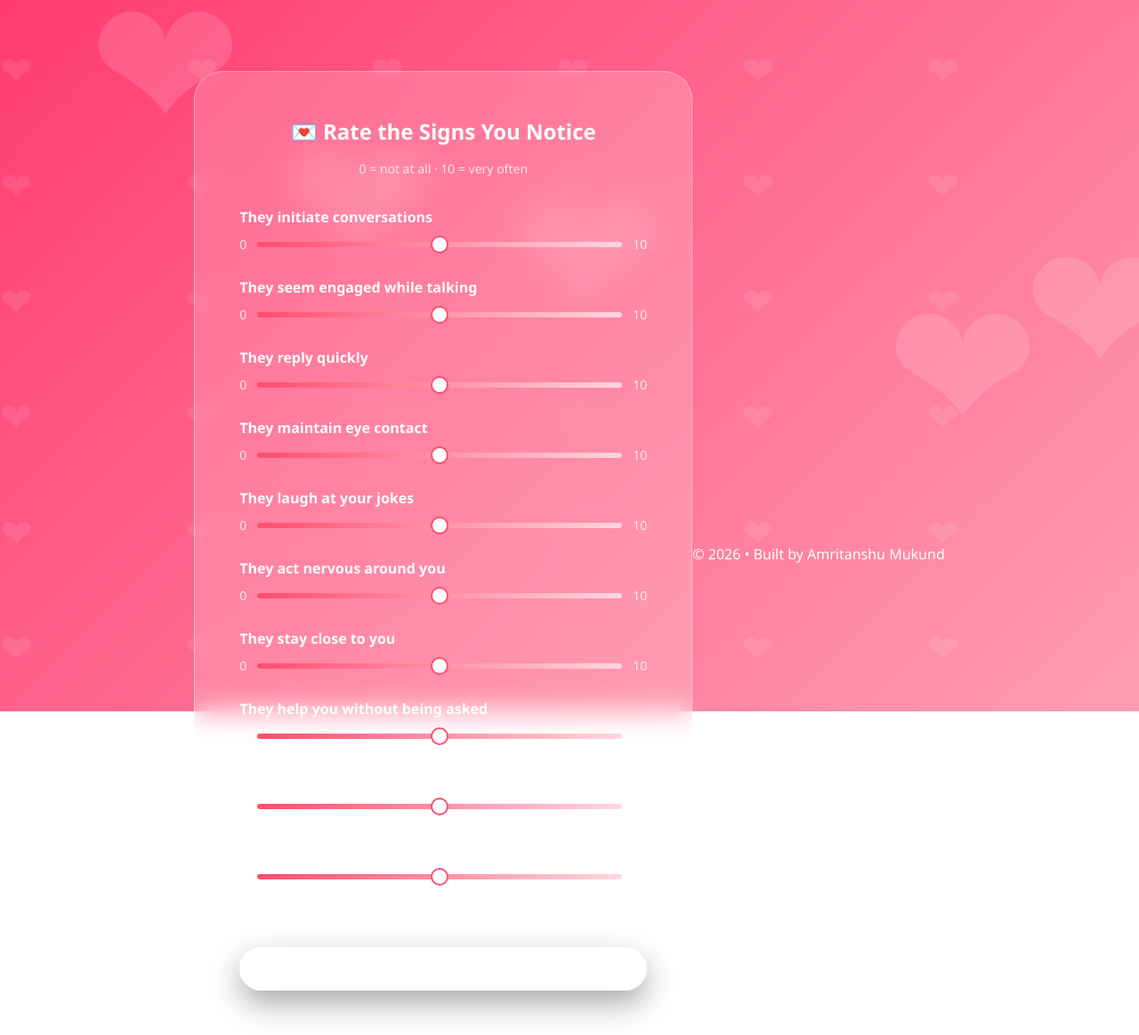
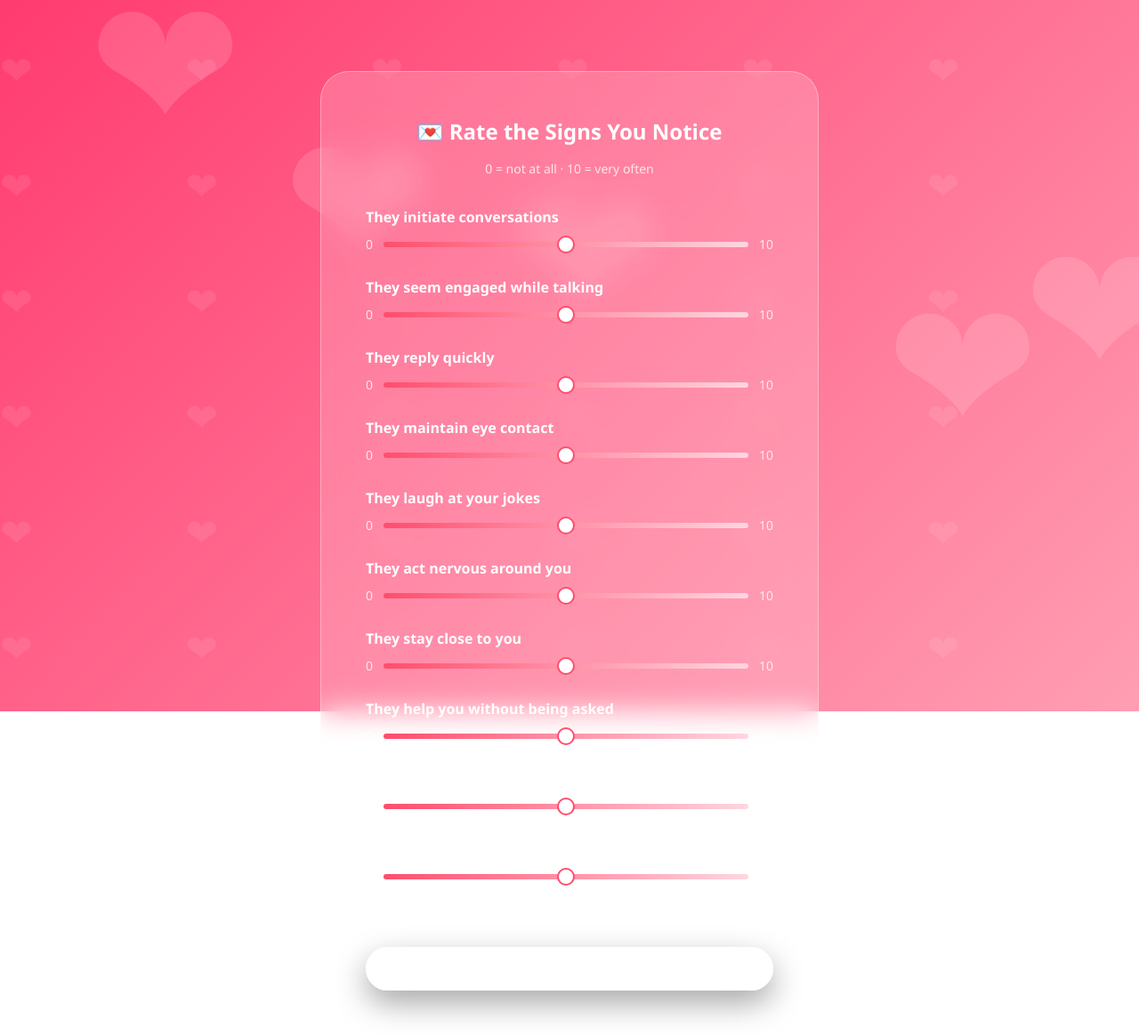
Before and after one commit to amukund07/cupid_ai, a Flask app: page /predict in a window 1280 px wide. Shown: the top 1164 px of the page at 89% size. Run offline with Flask 3, Linux system fonts and the light colour scheme; parts of the project's set-up code (start-up, migrations or seed data) failed here and were passed over.

Commit message:
Fix HTML formatting in predict.html

```diff
--- a/templates/predict.html
+++ b/templates/predict.html
@@ -78,10 +78,6 @@
         </form>
 
     </div>
-    <footer class="footer">
-        © 2026 • Built by Amritanshu Mukund
-    </footer>
-
 </body>
 
 </html>
```
